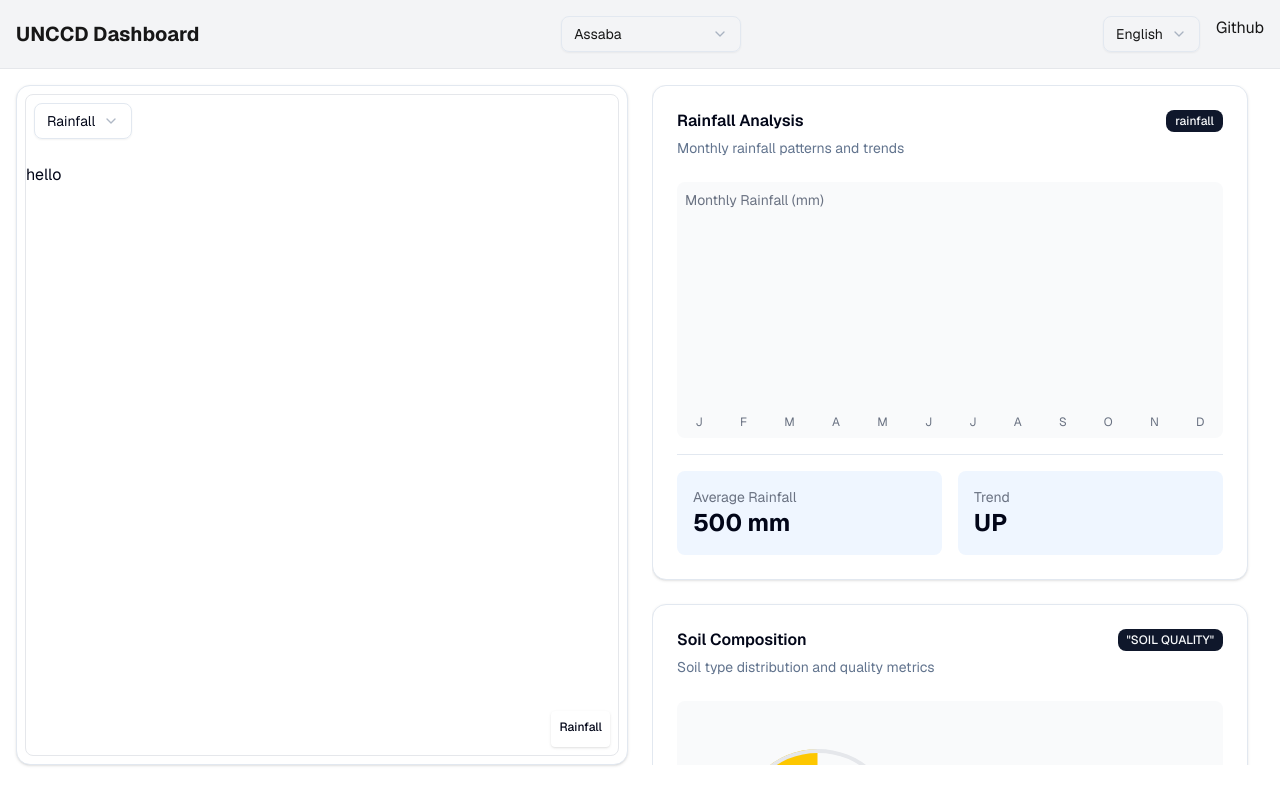
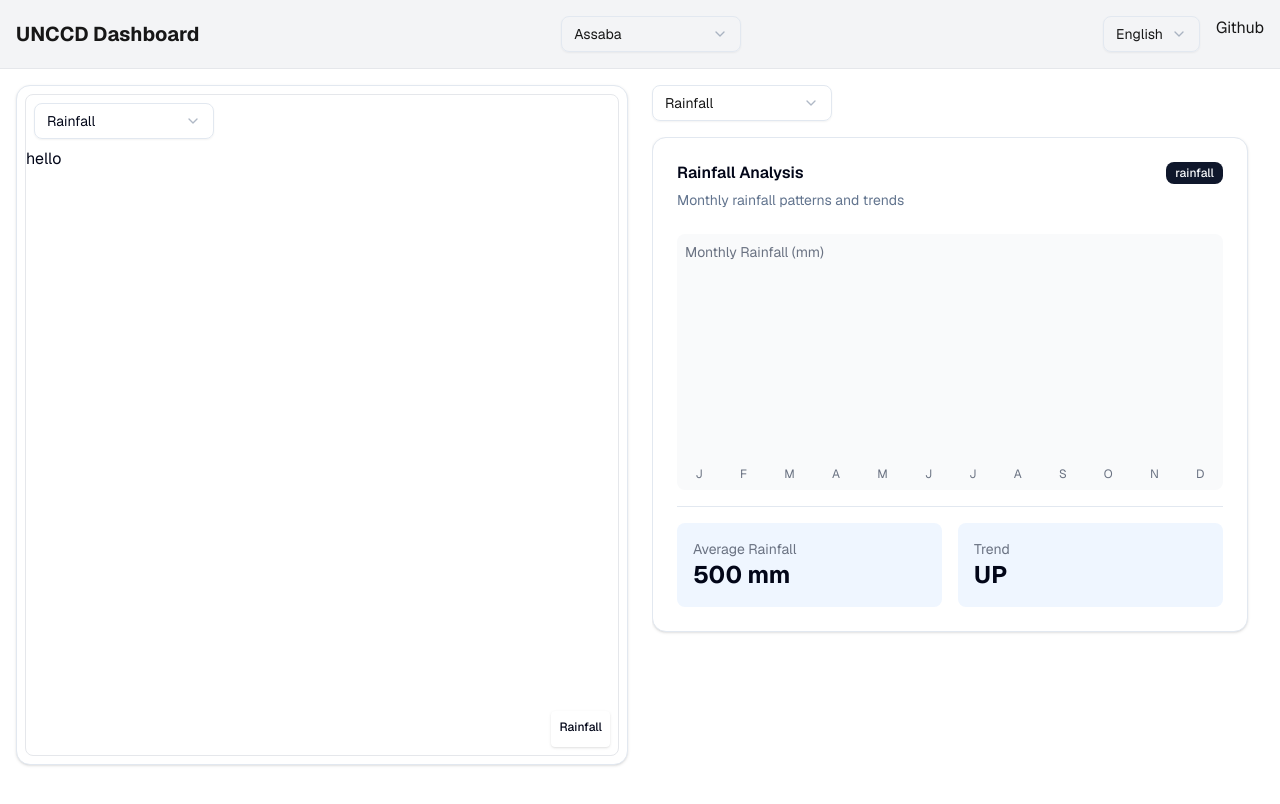
Before and after one commit to sirindudler/STARTHack25-G20-UNCCD-Case, a Next.js app in the folder unccd-dashboard/: page / in a window 1280 px wide. Shown: the top 804 px of the page. Built offline with nearby package versions, Linux system fonts and the light colour scheme.

Commit message:
feat: update information screens based on dropdown selection (type of data)

```diff
--- a/unccd-dashboard/pages/index.tsx
+++ b/unccd-dashboard/pages/index.tsx
@@ -57,6 +57,7 @@ import {
   SelectValue,
 } from "@/components/ui/select"
 
+import { useState } from "react";
 
 const geistSans = Geist({
   variable: "--font-geist-sans",
@@ -69,6 +70,9 @@ const geistMono = Geist_Mono({
 });
 
 export default function Home() {
+  // Move the useState hook inside the component function
+  const [selectedDataType, setSelectedDataType] = useState("rainfall");
+
   return (
     <div className={`${geistSans.variable} ${geistMono.variable} font-sans`}>
       {/* Navigation Bar */}
@@ -126,14 +130,17 @@ export default function Home() {
               {/* Map Mockup */}
               <div className="absolute inset-0 rounded-md overflow-hidden border border-gray-200 m-2 flex flex-col border-gray-200">
                 <div className="z-10 m-2">
-                  <Select defaultValue="eng">
-                    <SelectTrigger className="mb-4">
-                      <SelectValue>Rainfall</SelectValue>
+                  <Select
+                    value={selectedDataType}
+                    onValueChange={setSelectedDataType}
+                  >
+                    <SelectTrigger className="w-[180px]">
+                      <SelectValue placeholder="Select data type" />
                     </SelectTrigger>
                     <SelectContent>
-                      <SelectItem value="eng">Rainfall</SelectItem>
-                      <SelectItem value="fr">NDVI</SelectItem>
-                      <SelectItem value="arb">Soil Quality</SelectItem>
+                      <SelectItem value="rainfall">Rainfall</SelectItem>
+                      <SelectItem value="soil">Soil Quality</SelectItem>
+                      <SelectItem value="ndvi">NDVI</SelectItem>
                     </SelectContent>
                   </Select>
                 </div>
@@ -154,9 +161,27 @@ export default function Home() {
 
           {/* Right side - Data Cards */}
           <div className="lg:w-1/2 w-full">
+            {/* Add the data type selector here */}
+            <div className="mb-4">
+              <Select
+                value={selectedDataType}
+                onValueChange={setSelectedDataType}
+              >
+                <SelectTrigger className="w-[180px]">
+                  <SelectValue placeholder="Select data type" />
+                </SelectTrigger>
+                <SelectContent>
+                  <SelectItem value="rainfall">Rainfall</SelectItem>
+                  <SelectItem value="soil">Soil Quality</SelectItem>
+                  <SelectItem value="ndvi">NDVI</SelectItem>
+                </SelectContent>
+              </Select>
+            </div>
+
             <ScrollArea className="h-[85vh]">
               <div className="space-y-6 pr-4">
-                {/* Weather & Rainfall Card */}
+                {/* Conditionally render cards based on selectedDataType */}
+                {selectedDataType === "rainfall" && (
                   <Card>
                     <CardHeader>
                       <div className="flex justify-between items-center">
@@ -215,15 +240,16 @@ export default function Home() {
                       </div>
                     </CardContent>
                   </Card>
+                )}
 
-                {/* Soil Quality Card */}
+                {selectedDataType === "soil" && (
                   <Card>
                     <CardHeader>
                       <div className="flex justify-between items-center">
                         <CardTitle className="flex items-center">
                           Soil Composition
                         </CardTitle>
-                      <Badge>"SOIL QUALITY"</Badge>
+                        <Badge>soil quality</Badge>
                       </div>
                       <CardDescription>
                         Soil type distribution and quality metrics
@@ -236,7 +262,7 @@ export default function Home() {
                           <div className="relative w-40 h-40">
                             {/* Clay segment - 30% */}
                             <div
-                            className="absolute top-0 left-0 w-full h-full bg-brown-400 rounded-full"
+                              className="absolute top-0 left-0 w-full h-full bg-amber-700 rounded-full"
                               style={{
                                 clipPath:
                                   "polygon(50% 50%, 50% 0%, 100% 0%, 100% 50%, 50% 50%)",
@@ -261,63 +287,84 @@ export default function Home() {
                             <div className="absolute inset-0 border-4 border-gray-200 rounded-full"></div>
                           </div>
                         </div>
-
                         {/* Right side - Composition table */}
                         <div className="flex flex-col justify-center">
                           <h4 className="text-sm font-medium mb-2">
                             Soil Composition
                           </h4>
-                        <div className="space-y-3"></div>
+                          <div className="space-y-3">
+                            <div className="flex items-center">
+                              <div className="w-3 h-3 bg-amber-700 mr-2"></div>
+                              <span className="text-sm">Clay - 30%</span>
+                            </div>
+                            <div className="flex items-center">
+                              <div className="w-3 h-3 bg-gray-400 mr-2"></div>
+                              <span className="text-sm">Silt - 45%</span>
+                            </div>
+                            <div className="flex items-center">
+                              <div className="w-3 h-3 bg-yellow-400 mr-2"></div>
+                              <span className="text-sm">Sand - 25%</span>
+                            </div>
+                          </div>
                         </div>
                       </div>
                       <Separator className="my-4" />
                       <div className="grid grid-cols-2 gap-4">
                         <div className="bg-green-50 p-4 rounded-md">
                           <p className="text-sm text-gray-500">Soil pH</p>
-                        <p className="text-2xl font-bold">4 pH</p>
+                          <p className="text-2xl font-bold">6.5 pH</p>
                         </div>
                         <div className="bg-green-50 p-4 rounded-md">
                           <p className="text-sm text-gray-500">Organic Matter</p>
-                        <p className="text-2xl font-bold">54</p>
+                          <p className="text-2xl font-bold">3.2%</p>
                         </div>
                       </div>
                     </CardContent>
                   </Card>
+                )}
 
-                {/* Harvest Data Card */}
+                {selectedDataType === "ndvi" && (
                   <Card>
                     <CardHeader>
                       <div className="flex justify-between items-center">
                         <CardTitle className="flex items-center">
-                        Harvest Data
+                          NDVI Analysis
                         </CardTitle>
-                      <Badge>"Harvest Layer"</Badge>
+                        <Badge>vegetation</Badge>
                       </div>
                       <CardDescription>
-                      Crop yields and harvest forecasts
+                        Normalized Difference Vegetation Index
                       </CardDescription>
                     </CardHeader>
                     <CardContent>
-                    <div className="h-64 bg-gray-50 rounded-md p-6">
-                      <h4 className="text-sm font-medium mb-4 flex items-center">
-                        Crop Yield (tons/acre)
-                      </h4>
-                      <div className="space-y-6"></div>
+                      <div className="h-64 bg-gray-50 rounded-md p-4">
+                        <h4 className="text-sm font-medium mb-2">Vegetation Health</h4>
+                        <div className="space-y-4">
+                          {/* NDVI visualization would go here */}
+                          <div className="flex items-center justify-between">
+                            <span>Vegetation Density</span>
+                            <Progress value={65} className="w-1/2" />
+                          </div>
+                          <div className="flex items-center justify-between">
+                            <span>Growth Rate</span>
+                            <Progress value={42} className="w-1/2" />
+                          </div>
+                        </div>
                       </div>
                       <Separator className="my-4" />
-                    <div className="bg-amber-50 p-4 rounded-md">
-                      <div className="flex justify-between items-center">
-                        <p className="text-sm text-gray-500">
-                          Yield Forecast
-                        </p>
-                        <Badge></Badge>
+                      <div className="grid grid-cols-2 gap-4">
+                        <div className="bg-green-50 p-4 rounded-md">
+                          <p className="text-sm text-gray-500">Average NDVI</p>
+                          <p className="text-2xl font-bold">0.68</p>
                         </div>
-                      <p className="text-2xl font-bold capitalize mt-1">
-                        abs
-                      </p>
+                        <div className="bg-green-50 p-4 rounded-md">
+                          <p className="text-sm text-gray-500">Year-over-Year</p>
+                          <p className="text-2xl font-bold">+12%</p>
+                        </div>
                       </div>
                     </CardContent>
                   </Card>
+                )}
               </div>
             </ScrollArea>
           </div>
```
Lines whose indentation alone changed are shown as unchanged.
